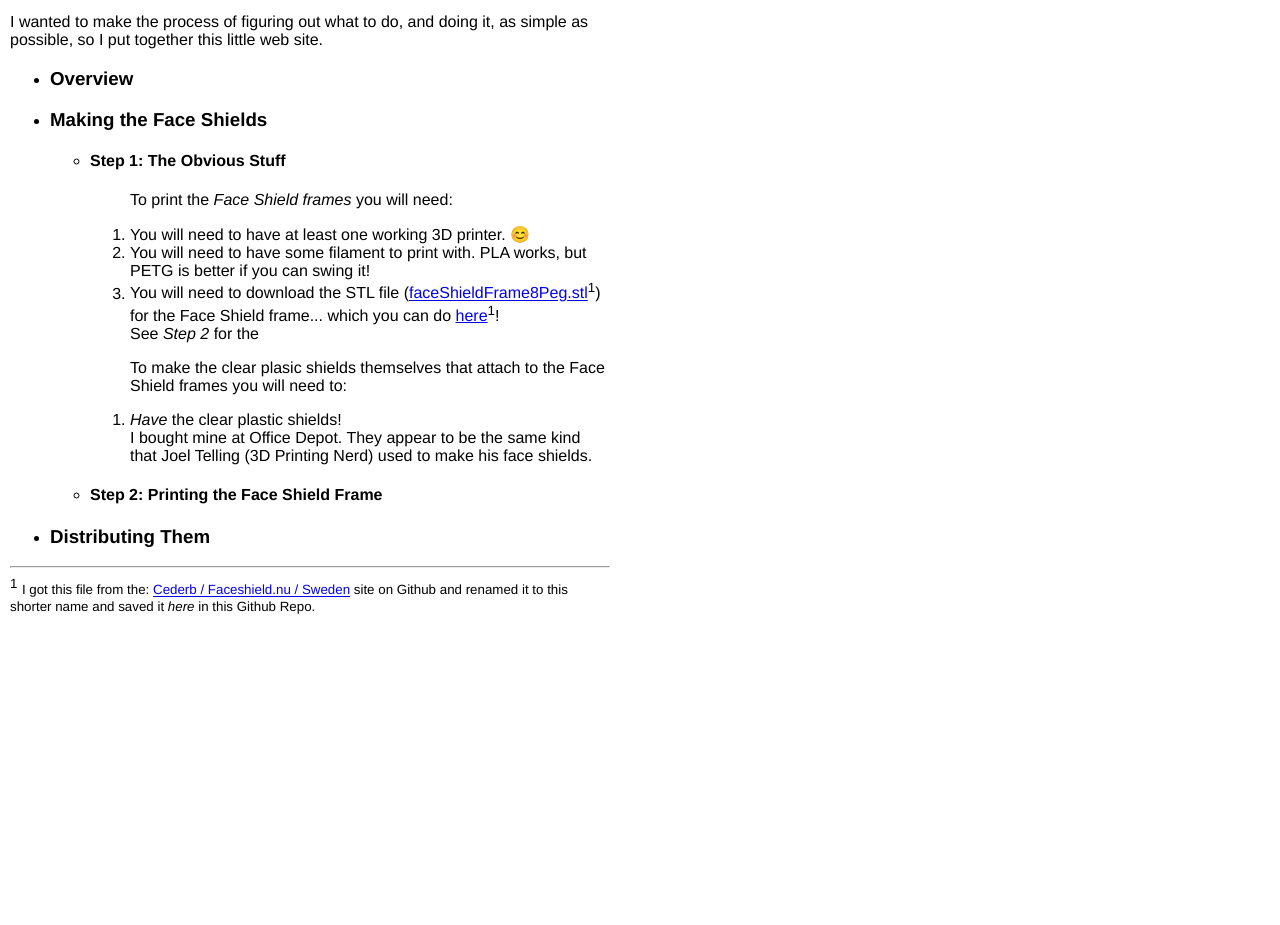
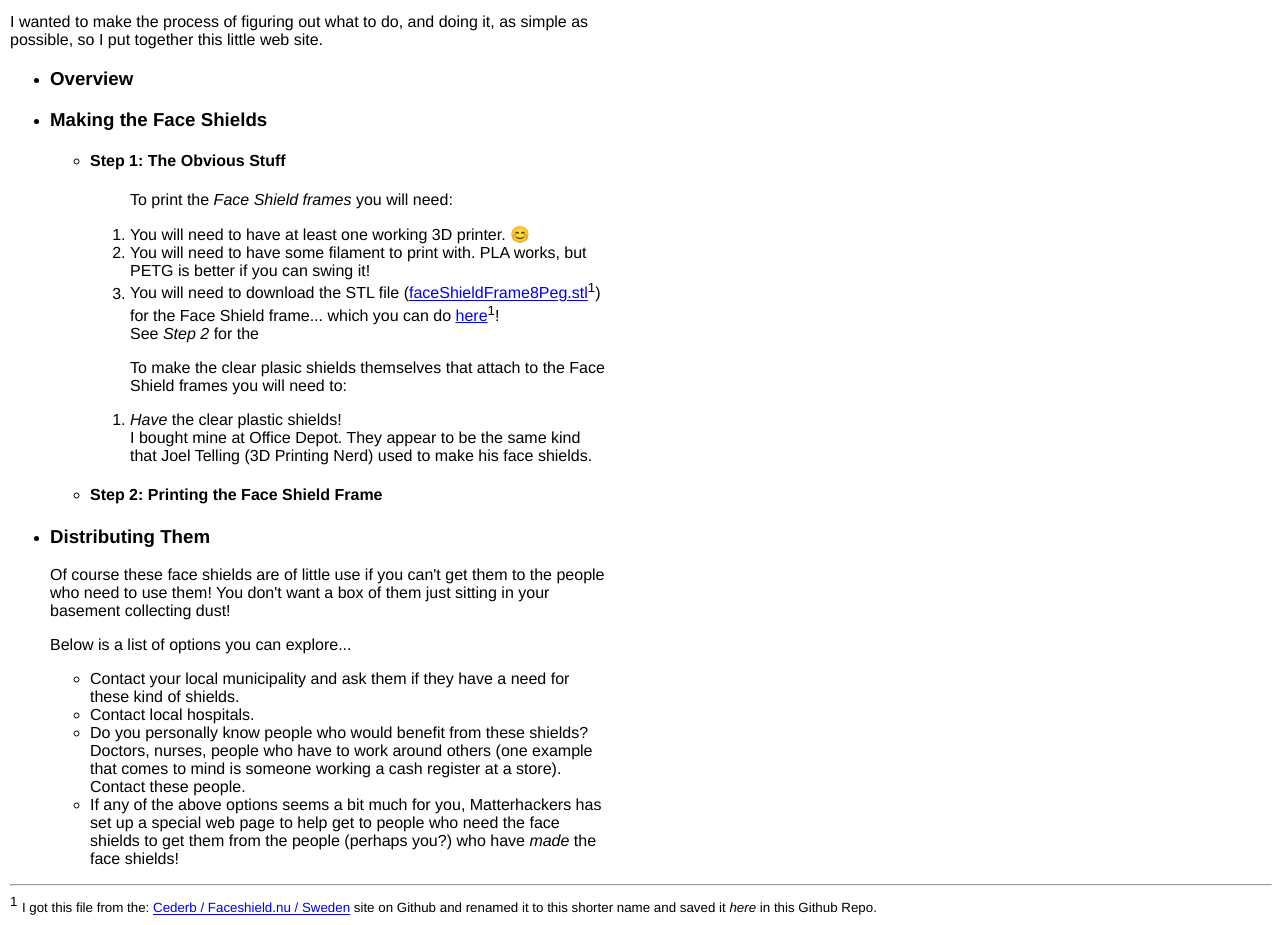
Before and after one commit to OrvilleChomer/FaceShieldInfo, a plain HTML site: page index.html in a window 1280 px wide. Shown: the part 123-1048 px from the top of the page. Before the commit the page ends 800 px from the top, so only its background shows below. Drawn offline with Linux system fonts and the light colour scheme.

Commit message:
Update index.html

```diff
--- a/index.html
+++ b/index.html
@@ -52,13 +52,31 @@
       </li>
 
       <li><h3>Distributing Them</h3>
+        <p>Of course these face shields are of little use if you can't get them to the people who need
+        to use them! You don't want a box of them just sitting in your basement collecting dust!</p>
+        <p>Below is a list of options you can explore...</p>
+        <ul>
+          <li>Contact your local municipality and ask them if they have a need for these kind of shields.
+          </li>
+          <li>Contact local hospitals.</li>
+          <li>Do you personally know people who would benefit from these shields? Doctors, nurses, people who have to
+            work around others (one example that comes to mind is someone working a cash register at a store).
+            Contact these people.</li>
+          <li>If any of the above options seems a bit much for you, Matterhackers has set up a special web page
+            to help get to people who need the face shields to get them from the people (perhaps you?) who
+            have <i>made</i> the face shields!
+          </li>
+        </ul>
       </li>
     </ul>
+
+    </div><!-- cntr -->
+
     <hr>
       <sup>1</sup> <small>I got this file from the:
       <a href="https://github.com/Cederb/Faceshield.nu/tree/master/Sweden/3D%20Printing%20Files%20(STL)" target="cederbFaceshield">Cederb / Faceshield.nu / Sweden</a> site on Github and renamed it to this shorter name
     and saved it <i>here</i> in this Github Repo.</small>
 
-    </div><!-- cntr -->
+
   </body>
 </html>
```
